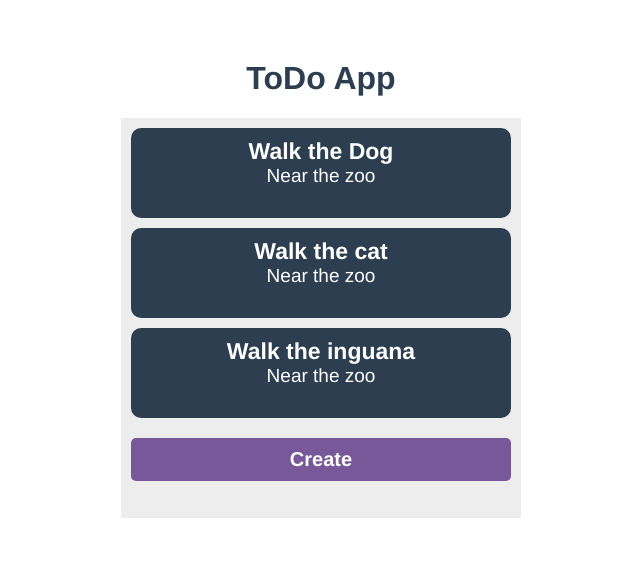
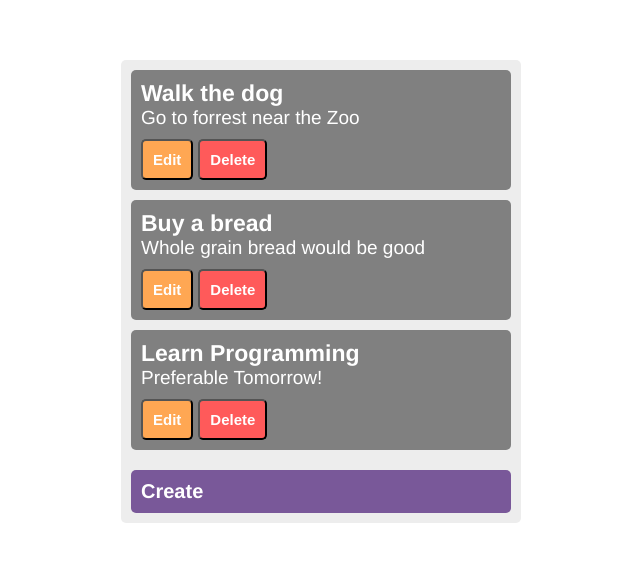
Before and after one commit to BlakLeon/vue-todo, a Vue app: page / in a window 1280 px wide. Shown: the top 562 px of the page, without its empty margins (319-959 px from the left). Built offline with nearby package versions, Linux system fonts and the light colour scheme.

Commit message:
finalize project

```diff
--- a/src/App.vue
+++ b/src/App.vue
@@ -1,128 +1,116 @@
+<!-- HTML part -->
 <template>
   <div id="app">
-    <h1>ToDo App</h1>
     <div class="todo-wrapper">
       <div class="todo-container">
-        <TodoList :todos="todos" />
-        <div class="todo-create-btn">
-          <div class="app-btn">
-            Create
+        <!-- <TodoList /> -->
+        <todo-list :todos="todos" />
+        <div class="todo-create-btn-container">
+          <todo-create @formSubmitted="createTodo" />
         </div>
-        </div>
-      </div>
-    </div>
-    <div class="modal">
-      <div class="modal-content">
-
       </div>
     </div>
   </div>
 </template>
 
+<!-- JS part -->
 <script>
-
-import TodoList from "@/components/TodoList"
-
-
+import TodoList from '@/components/TodoList'
+import TodoCreate from '@/components/TodoCreate'
+import store from '@/store'
 export default {
-    name: 'App',
+  name: 'app',
+  components: {
+    TodoList, TodoCreate
+  },
   data() {
-      return{
-        todos:[
-          {
-            _id:"1",
-            title:"Walk the Dog",
-            description:"Near the zoo"
+    return {
+      todos: store.state.todos
+    }
   },
-                    {
-            _id:"2",
-            title:"Walk the cat",
-            description:"Near the zoo"
+  // This function is run automaticaly by VUE framework
+  created() {
+    // playground()
+    this.todos = store.dispatch('initStore')
   },
-                    {
-            _id:"3",
-            title:"Walk the inguana",
-            description:"Near the zoo"
-          },
-        ]
+  methods: {
+    createTodo(todo) {
+      store.dispatch('createTodo', todo)
     }
-
-    },
-    components: {
-      TodoList
-    },
+  }
 }
 </script>
 
-<style lang="scss" scoped >
+<!-- Stylings, css, scss.... -->
+<style lang="scss">
+$color-red: red;
 #app {
-    font-family: Avenir, Helvetica, Arial, sans-serif;
+  font-family: 'Avenir', Helvetica, Arial, sans-serif;
   -webkit-font-smoothing: antialiased;
   -moz-osx-font-smoothing: grayscale;
-    text-align: center;
   color: #2c3e50;
   margin-top: 60px;
 }
-
-
-
-
-  .app-btn{
+.app-error {
+  color: #ff1212;
+}
+.app-form {
+  .label {
+    display: block;
+    font-size: 18px;
+    font-weight: bold
+  }
+  .form-input {
+    padding: 10px;
+    font-size: 17px;
+  }
+  .form-control {
+    margin-bottom: 10px;
+    &-last {
+      margin-bottom: 0;
+    }
+  }
+}
+.is-primary {
+  background-color: #47ca47 !important;
+}
+.is-warning {
+  background-color: #ffa753 !important;
+}
+.is-danger {
+  background-color: #ff5a5a !important;
+}
+.app-button {
   font-size: 20px;
   padding: 10px;
   border-radius: 5px;
   background-color: #795899;
-    color: #fff;
+  color: white;
   font-weight: bold;
-    &:hober{
+  &:hover {
     cursor: pointer;
   }
 }
-
 .todo {
   &-wrapper {
-      margin: 0 auto;
-      width: 400px;
-      min-height: 400px;
-      background-color: #ededed;
+    /* flexible styling */
+    display: flex;
+    /* it defines alignment along the main axis */
+    justify-content: center;
+    /*flex-direction: column;*/
+    width: 100%;
+    /*height: 2000px;*/
   }
-
+  &-create-btn-container {
+    margin: 10px;
+  }
   &-container {
     display: flex;
     flex-direction: column;
-      justify-content: center;
-      width: 100%;
+    width: 400px;
+    min-height: 200px;
+    background-color: #ededed;
     border-radius: 5px;
   }
-    &-create-btn{
-    margin: 10px;
 }
-
-
-  }
-
-  .modal{
-    display: none;
-    position: fixed; //stay in plce
-    z-index: 9999;
-    left: 0;
-    top: 0;
-    width: 100%;
-    height: 100%;
-    overflow: auto;
-    background-color: rgba($color: #000000, $alpha: 0.4);
-  }
-.modal-content{
-  background-color: #fefefe;
-  margin: 15% auto;
-  padding: 20px;
-  border: 1px solid #888;
-  width: 75%;
-
-}
-
-
-
-
-
 </style>
--- /dev/null
+++ b/src/components/Modal.vue
@@ -0,0 +1,76 @@
+<template>
+  <div>
+    <div
+      @click="isOpen = true"
+      class="app-button">
+      Create
+    </div>
+    <div class="modal" :class="{'is-active': isOpen}">
+      <div class="modal-content">
+        <span @click="close" class="close">&times;</span>
+        <slot />
+      </div>
+    </div>
+  </div>
+</template>
+<script>
+export default {
+  // props: {
+  //   close: {
+  //     type: Boolean,
+  //     required: false
+  //   }
+  // },
+  data() {
+    return {
+      isOpen: false
+    }
+  },
+  watch: {
+    close(isClose, preIsClose) {
+      if (isClose && this.isOpen) {
+        this.isOpen = false
+      }
+    }
+  },
+  methods: {
+    close() {
+      this.isOpen = false
+    }
+  }
+}
+</script>
+<style scoped lang="scss">
+  .close {
+    color: #aaa;
+    float: right;
+    font-size: 28px;
+    font-weight: bold;
+    line-height: 8px;
+    &:hover {
+      cursor: pointer;
+    }
+  }
+  .modal {
+    display: none;
+    position: fixed; // stay in place
+    z-index: 9999;
+    left: 0;
+    top: 0;
+    width: 100%;
+    height: 100%;
+    overflow: auto; // enable scroll if needed
+    background-color: rgba(0, 0, 0, 0.4);
+    &.is-active {
+      display: block;
+    }
+  }
+  .modal-content {
+    background-color: #fefefe;
+    margin: 15% auto;
+    padding: 20px;
+    border: 1px solid #888;
+    width: 80%;
+    text-align: left;
+  }
+</style>
--- /dev/null
+++ b/src/components/TodoCreate.vue
@@ -0,0 +1,79 @@
+<template>
+  <modal ref="modal">
+    <form class="app-form">
+      <div class="form-control">
+        <label class="label">Title</label>
+        <input
+          v-model="form.title"
+          class="form-input"
+          type="text">
+      </div>
+      <div class="form-control form-control-last">
+        <label class="label">Description</label>
+        <textarea
+          v-model="form.description"
+          cols="30"
+          rows="5"
+          class="form-input">
+        </textarea>
+      </div>
+      <div class="app-error">
+        <div class="form-error">
+          {{formError}}
+        </div>
+      </div>
+      <button
+        @click="submitForm"
+        type="button"
+        class="app-button is-primary">Confirm</button>
+    </form>
+  </modal>
+</template>
+
+<script>
+import Modal from '@/components/Modal'
+export default {
+  components: {
+    Modal
+  },
+  data() {
+    return {
+      form: {
+        title: '',
+        description: ''
+      },
+      formError: ''
+    }
+  },
+  computed: {
+    isFormValid() {
+      return this.form.title.length > 8 &&
+             this.form.description.length > 10 ? true : false
+    },
+    modal() {
+      return this.$refs.modal
+    }
+  },
+  methods: {
+    submitForm() {
+      if (this.isFormValid) {
+        this.formError = ''
+        this.$emit('formSubmitted', {...this.form})
+        this.modal.close()
+        this.resetForm()
+      } else {
+        this.formError = 'Form Error! Title needs to be longer than 8 chracters and description longer than 10 characters!'
+      }
+    },
+    resetForm() {
+      this.form.title = ''
+      this.form.description = ''
+    }
+  }
+}
+</script>
+<style scoped>
+  .form-error {
+    margin-bottom: 10px;
+  }
+</style>
--- a/src/components/TodoItem.vue
+++ b/src/components/TodoItem.vue
@@ -1,41 +1,118 @@
 <template>
-    <div class="todo-item">
+  <div v-if="!editMode" class="todo-item">
     <div class="todo-item-content">
-            <div class="todo-item-title">
+      <div class="todo-item-content-title">
         {{title}}
       </div>
-            <div class="todo-item-description">
+      <div class="todo-item-content-description">
         {{description}}
       </div>
     </div>
+    <button
+      @click="editMode = true"
+      class="app-button is-warning">Edit
+    </button>
+    <button
+      @click="deleteTodo"
+      class="app-button is-danger">Delete
+    </button>
+  </div>
+  <div v-else class="todo-item">
+    <form class="app-form">
+      <div class="form-control">
+        <label class="label">Title</label>
+        <input
+          v-model="todo.title"
+          class="form-input"
+          type="text">
+      </div>
+      <div class="form-control form-control-last">
+        <label class="label">Description</label>
+        <textarea
+          v-model="todo.description"
+          cols="30"
+          rows="2"
+          class="form-input">
+        </textarea>
+      </div>
+      <button
+        @click.prevent="editTodo"
+        class="app-button is-warning">Update
+      </button>
+      <button
+        @click.prevent="editMode = false"
+        class="app-button is-danger">Cancel
+      </button>
+    </form>
   </div>
 </template>
-
 <script>
+import store from '@/store'
 export default {
-        props:['title','description']
-
+  // props: ['title', 'description'],
+  props: {
+    title: {
+      type: String,
+      required: true
+    },
+    description: {
+      type: String,
+      required: false,
+      default: 'Default Description'
+    },
+    _id: {
+      type: String,
+      required: true
+    }
+    // Array, Object, String, Number, Boolean, Function
+  },
+  data() {
+    return {
+      editMode: false,
+      todo: {
+        _id: this._id,
+        title: this.title,
+        description: this.description
+      }
+    }
+  },
+  methods: {
+    editTodo() {
+      store.dispatch('updateTodo', {...this.todo})
+      this.editMode = false
+    },
+    deleteTodo() {
+      store.dispatch('deleteTodo', this.todo._id)
+    }
+  }
 }
 </script>
 
-<style lang="scss" scoped>
+<style scoped lang="scss">
+  .app-button {
+    font-size: 15px;
+    &.is-warning {
+      margin-right: 5px;
+    }
+  }
   .todo {
     &-item {
-            background-color: #2c3e50;
+      background-color: gray;
       min-height: 70px;
       margin: 10px;
       padding: 10px;
-            color: #fff;
-            border-radius: 10px;
+      color: white;
+      border-radius: 5px;
       font-size: 23px;
-        }
-
-        &-item-title {
+      &-content {
+        margin-bottom: 10px;
+        &-title {
           font-weight: bold;
         }
-
-        &-item-description {
+        &-description {
           font-size: 19px;
         }
       }
+    }
+  }
 </style>
--- a/src/components/TodoList.vue
+++ b/src/components/TodoList.vue
@@ -1,35 +1,42 @@
 <template>
   <div class="todo-list">
-        <TodoItem  v-for="todo in todos"
+    <div v-if="todos && todos.length > 0">
+      <todo-item
+        v-for="todo in todos"
         :key="todo._id"
+        :_id="todo._id"
         :title="todo.title"
-         :description="todo.description" />
-
+        :description="todo['description']" />
     </div>
-
+    <div v-else class="no-todos">
+      No todos :( Let's create one!
+    </div>
+  </div>
 </template>
 
 <script>
-
-import TodoItem from "@/components/TodoItem"
-
+import TodoItem from '@/components/TodoItem'
 export default {
-        components:{
+  components: {
     TodoItem
   },
-        props:{
-            todos:{
-                required:true,
-                type:Array
+  props: {
+    todos: {
+      required: true,
+      type: Array
     }
-        },
-
+  }
 }
 </script>
 
-<style lang="scss" scoped>
-.todo-list{
+<style scoped>
+  .todo-list {
     flex: 1;
   }
-
+  .no-todos {
+    padding: 20px;
+    font-size: 23px;
+    font-weight: bold;
+    text-align: center;
+  }
 </style>
--- /dev/null
+++ b/src/store/index.js
@@ -0,0 +1,84 @@
+import Vue from 'vue'
+
+const INITIAL_DATA = {
+  todos: [
+    {
+      _id: '1',
+      title: 'Walk the dog',
+      description: 'Go to forrest near the Zoo'
+    },
+    {
+      _id: '2',
+      title: 'Buy a bread',
+      description: 'Whole grain bread would be good'
+    },
+    {
+      _id: '3',
+      title: 'Learn Programming',
+      description: 'Preferable Tomorrow!'
+    }
+  ]
+}
+
+const store = {
+  state: {
+     todos: []
+  },
+  actions: {
+    initStore(state) {
+      const todos = localStorage.getItem('my_todos')
+
+      if (!todos) {
+        Vue.set(state, 'todos', INITIAL_DATA.todos)
+      } else {
+        Vue.set(state, 'todos', JSON.parse(todos))
+      }
+
+      return state.todos
+    },
+    createTodo(state, todo) {
+      todo._id = Math.random().toString(36).substr(2, 7)
+      state.todos.push(todo)
+
+      return state.todos
+    },
+    updateTodo(state, todoToUpdate) {
+      const index = state.todos.findIndex((todo) => {
+        return todo._id === todoToUpdate._id
+      })
+
+      Vue.set(state.todos, index, todoToUpdate)
+      return state.todos
+    },
+    deleteTodo(state, todoId) {
+      const index = state.todos.findIndex((todo) => {
+        return todo._id === todoId
+      })
+
+      state.todos.splice(index, 1)
+      return state.todos
+    }
+  }
+}
+
+function persistData(value) {
+  const stringifiedValue = JSON.stringify(value)
+  localStorage.setItem('my_todos', stringifiedValue)
+}
+
+store.dispatch = function(action, payload) {
+  if (!this.actions[action]) {
+    throw new Error(`Action ${action} is not defined in the store`)
+  }
+
+  const result = this.actions[action](this.state, payload)
+
+  if (!result) return
+
+  persistData(result)
+  return result
+}
+
+
+
+export default store
```
Lines whose indentation alone changed are shown as unchanged.
